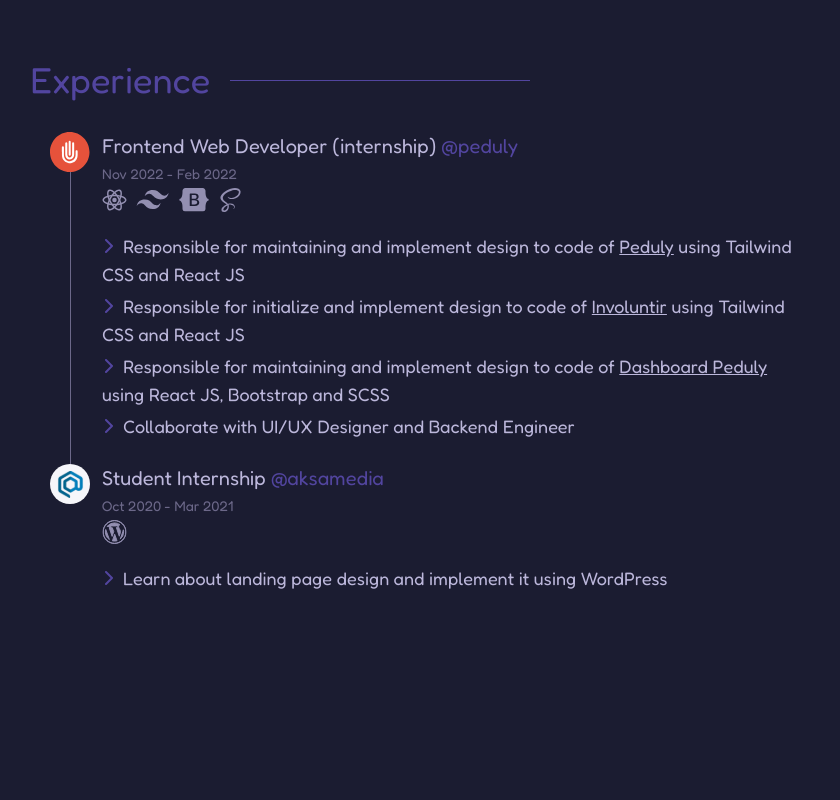
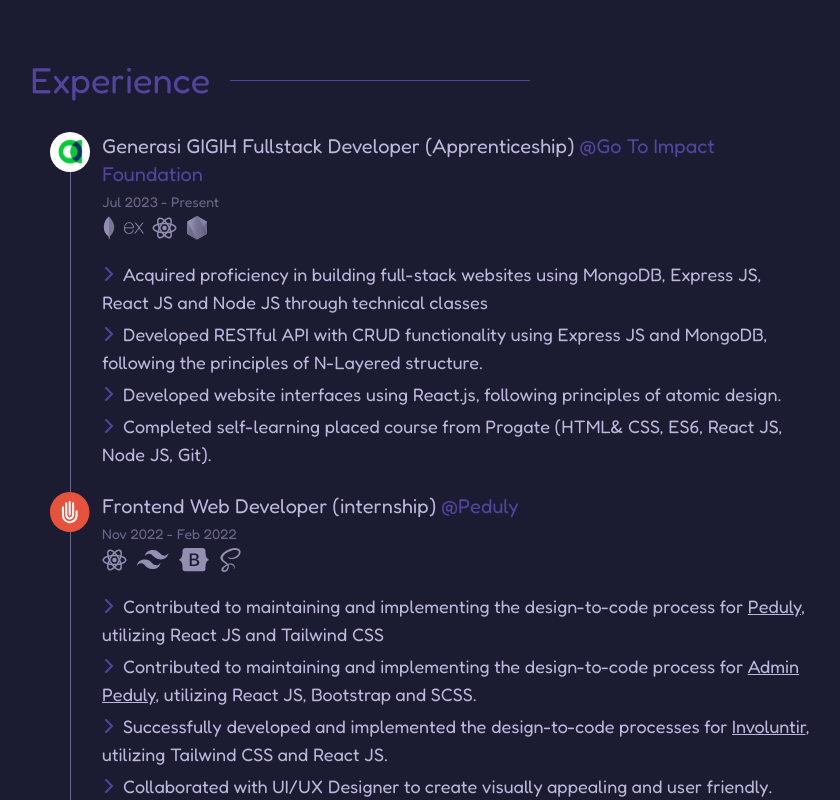
Before and after one commit to naufal-dzaki/Portfolio, a React (Vite) app: page / in a window 1280 px wide. Shown: the part 1540-2340 px from the top of the page, without its empty margins (210-1050 px from the left). Built offline with nearby package versions, Linux system fonts and the light colour scheme.

Commit message:
[MOD] update profesional experience

```diff
--- a/src/components/Scenes/ProfesionalExperience.jsx
+++ b/src/components/Scenes/ProfesionalExperience.jsx
@@ -1,29 +1,52 @@
 import React from "react";
 import data from "../../json/data.json";
-import Peduly from "../../assets/Logos/Peduly";
-import Aksamedia from "../../assets/Logos/Aksamedia";
+// import Peduly from "../../assets/Logos/Peduly";
+// import Aksamedia from "../../assets/Logos/Aksamedia";
+// import DjavaOptik from "../../assets/Logos/DjavaOptik";
+// import GoToImpact from "../../assets/Logos/GoToImpact";
 import { motion } from "framer-motion";
 import HandleTechIcon from "../../utils/HandleTechIcon";
+import HandleCompanyLogo from "../../utils/HandleCompanyLogo";
 
 const ProfesionalExperience = ({ setSelectedPage }) => {
   const experience = data.experience;
 
-  const handleCompanyLogo = (company) => {
-    if (company === "peduly") return <Peduly />;
-    else if (company === "aksamedia") return <Aksamedia />;
-    else return console.log(`error, ${company} logo's not found`);
-  };
+  // const handleCompanyLogo = (company) => {
+  //   if (company === "peduly") {
+  //     console.log(company);
+  //     return <Peduly />;
+  //   }
+  //   if (company === "aksamedia") {
+  //     console.log(company);
+  //     return <Aksamedia />;
+  //   }
+  //   if (company === "Djava Optik") {
+  //     console.log(company);
+  //     return <DjavaOptik />;
+  //   }
+  //   if (company === "Go To Impact Foundation") {
+  //     console.log(company);
+  //     return <GoToImpact />;
+  //   }
+  //   console.log("tidak stop");
+  //   return console.error(`error, ${company} logo's not found`);
+  // };
 
   const handleDate = (start, end) => {
-    let dateStart = new Intl.DateTimeFormat("en-GB", {
+    let dateStart, dateEnd;
+    dateStart = new Intl.DateTimeFormat("en-GB", {
       year: "numeric",
       month: "short",
     }).format(Date.parse(start));
 
-    let dateEnd = new Intl.DateTimeFormat("en-GB", {
-      year: "numeric",
-      month: "short",
-    }).format(Date.parse(end));
+    if (end === "Present") dateEnd = end;
+
+    if (end !== "Present") {
+      dateEnd = new Intl.DateTimeFormat("en-GB", {
+        year: "numeric",
+        month: "short",
+      }).format(Date.parse(end));
+    }
 
     return `${dateStart} - ${dateEnd}`;
   };
@@ -49,8 +72,8 @@
         <hr className="border-t border-nd-primary ml-5 flex-grow max-w-[300px]" />
       </motion.div>
       <motion.div onViewportEnter={() => setSelectedPage("experience")}>
-        {experience.map((value, index) => (
-          <div className="flex gap-3 mx-3 sm:mx-4 md:mx-5" key={index}>
+        {experience.map((value) => (
+          <div className="flex gap-3 mx-3 sm:mx-4 md:mx-5" key={value.id}>
             <div className="flex flex-col items-center">
               <motion.span
                 initial="hidden"
@@ -61,9 +84,9 @@
                   hidden: { opacity: 0, y: 35 },
                   visible: { opacity: 1, y: 0 },
                 }}>
-                {handleCompanyLogo(value.company)}
+                {HandleCompanyLogo(value.id)}
               </motion.span>
-              {experience.length - 1 - index !== 0 && (
+              {experience.length - value.id !== 0 && (
                 <motion.hr
                   className="border-l border-nd-third h-full"
                   initial="hidden"
--- a/src/json/data.json
+++ b/src/json/data.json
@@ -6,22 +6,24 @@
     ],
     "experience": [
         {
-            "company": "peduly",
+            "id": 1,
+            "company": "Go To Impact Foundation",
+            "linkCompany": "https://www.goto-impact.org/",
+            "position": "Generasi GIGIH Fullstack Developer (Apprenticeship)",
+            "startDate": "07-13-2023",
+            "endDate": "Present",
+            "tech": ["Mongo DB", "Express JS", "React JS", "Node JS"],
+            "jobDesc": ["Acquired proficiency in building full-stack websites using MongoDB, Express JS, React JS and Node JS through technical classes", "Developed RESTful API with CRUD functionality using Express JS and MongoDB, following the principles of N-Layered structure.", "Developed website interfaces using React.js, following principles of atomic design.", "Completed self-learning placed course from Progate (HTML& CSS, ES6, React JS, Node JS, Git)."]
+        },
+        {
+            "id": 3,
+            "company": "Peduly",
             "linkCompany": "https://peduly.com",
             "position": "Frontend Web Developer (internship)",
             "startDate": "11-01-2022",
             "endDate": "02-10-2022",
             "tech": ["React JS", "Tailwind CSS", "Bootstrap", "SCSS"],
-            "jobDesc": ["Responsible for maintaining and implement design to code of <a href='https://peduly.com/' target='_blank' class='underline'>Peduly</a> using Tailwind CSS and React JS", "Responsible for initialize and implement design to code of <a href='https://involuntir.com' target='_blank' class='underline'>Involuntir</a> using Tailwind CSS and React JS", "Responsible for maintaining and implement design to code of <a href='https://admin.peduly.com/' target='_blank' class='underline'>Dashboard Peduly</a> using React JS, Bootstrap and SCSS", "Collaborate with UI/UX Designer and Backend Engineer"]
-        },
-        {
-            "company": "aksamedia",
-            "linkCompany": "https://aksamedia.co.id/",
-            "position": "Student Internship",
-            "startDate": "10-01-2020",
-            "endDate": "03-01-2021",
-            "tech": ["wordpress"],
-            "jobDesc": ["Learn about landing page design and implement it using WordPress"]
+            "jobDesc": ["Contributed to maintaining and implementing the design-to-code process for <a href='https://peduly.com/' target='_blank' class='underline'>Peduly</a>, utilizing React JS and Tailwind CSS", "Contributed to maintaining and implementing the design-to-code process for <a href='https://admin.peduly.com/' target='_blank' class='underline'>Admin Peduly</a>, utilizing React JS, Bootstrap and SCSS.", "Successfully developed and implemented the design-to-code processes for <a href='https://involuntir.com/' target='_blank' class='underline'>Involuntir</a>, utilizing Tailwind CSS and React JS.", "Collaborated with UI/UX Designer to create visually appealing and user friendly.", "Collaborated with Back-end Engineers to create RESTFUL APIs for seamless communication between front-end and back-end systems."]
         }
     ],
     "project": [
```
